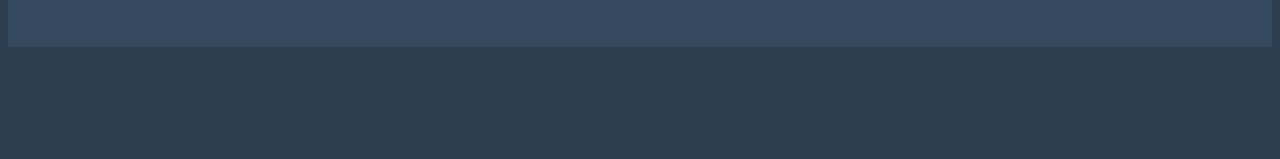
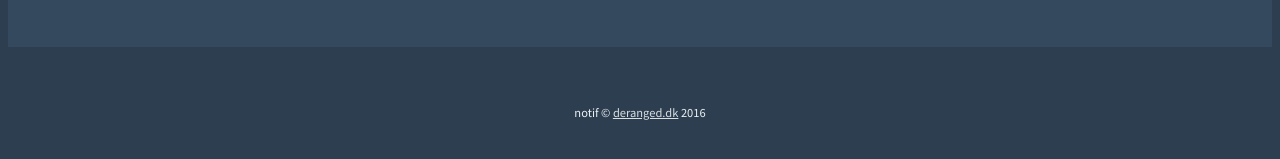
Before and after one commit to derangeddk/notif-web, a plain HTML site: page index.html in a window 1280 px wide. Shown: the part 2096-2255 px from the top of the page. Before the commit the page ends 2151 px from the top, so only its background shows below. Drawn offline with Linux system fonts and the light colour scheme.

Commit message:
Add footer &copy; deranged.dk

```diff
--- a/index.html
+++ b/index.html
@@ -11,7 +11,14 @@
                 font-family: 'Source Sans Pro', Helvetica, Arial, sans-serif;
                 font-size: 1.3em;
             }
-            section {
+            a {
+                color: rgba(236, 240, 241, 0.9);
+                transition: color 0.2s;
+            }
+            a:hover {
+                color: inherit;
+            }
+            section, footer {
                 padding: 50px 5px;
                 text-align: center;
             }
@@ -41,11 +48,15 @@
             section h2 {
                 margin-top: 0;
             }
-            section .container {
+            section .container, footer .container {
                 display: inline-block;
                 text-align: left;
                 width: 100%;
                 max-width: 650px;
+            }
+            footer .container {
+                text-align: center;
+                font-size: 0.6em;
             }
         </style>
     </head>
@@ -121,5 +132,10 @@
                 </p>
             </div>
         </section>
+        <footer>
+            <div class="container">
+                notif &copy; <a href="http://deranged.dk">deranged.dk</a> 2016
+            </div>
+        </footer>
     </body>
 </html>
```
